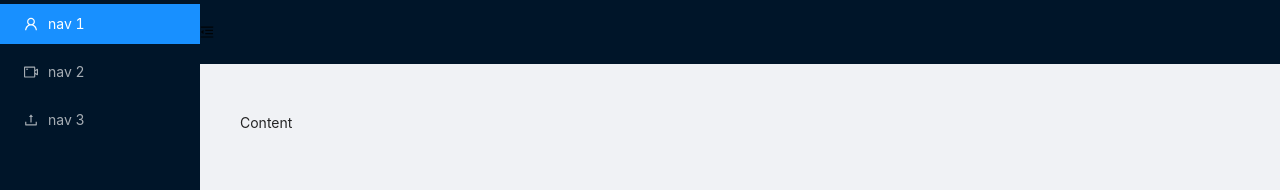
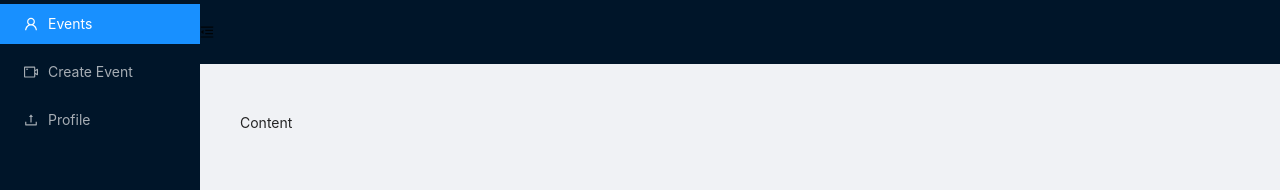
Before and after one commit to Robin-Hood-zjw/events-manipulation-application, a React (Create React App) app in the folder events-app/: page / in a window 1280 px wide. Shown: the top 190 px of the page. Built offline with nearby package versions, Linux system fonts and the light colour scheme.

Commit message:
Task001-Layout/first initializations

```diff
--- a/events-app/src/components/DefaultLayout.js
+++ b/events-app/src/components/DefaultLayout.js
@@ -10,8 +10,9 @@ import React, { useState } from "react";
 
 import "../index.css";
 import "antd/dist/antd.css";
+import MainArea from "./Typography/MainArea/MainAreaRouters";
 
-const { Header, Sider, Content } = Layout;
+const { Header, Sider } = Layout;
 
 const App = () => {
   const [collapsed, setCollapsed] = useState(false);
@@ -27,21 +28,22 @@ const App = () => {
             {
               key: "1",
               icon: <UserOutlined />,
-              label: "nav 1",
+              label: "Events",
             },
             {
               key: "2",
               icon: <VideoCameraOutlined />,
-              label: "nav 2",
+              label: "Create Event",
             },
             {
               key: "3",
               icon: <UploadOutlined />,
-              label: "nav 3",
+              label: "Profile",
             },
           ]}
         />
       </Sider>
+
       <Layout className="site-layout">
         <Header
           className="site-layout-background"
@@ -57,16 +59,8 @@ const App = () => {
             }
           )}
         </Header>
-        <Content
-          className="site-layout-background"
-          style={{
-            margin: "24px 16px",
-            padding: 24,
-            minHeight: 280,
-          }}
-        >
-          Content
-        </Content>
+
+        <MainArea />
       </Layout>
     </Layout>
   );
--- /dev/null
+++ b/events-app/src/components/Typography/MainArea/EventsPage.js
@@ -0,0 +1,21 @@
+import React from "react";
+import { Content } from "antd/lib/layout/layout";
+
+const EventsPage = () => {
+  return (
+    <>
+      <Content
+        className="site-layout-background"
+        style={{
+          margin: "24px 16px",
+          padding: 24,
+          minHeight: 280,
+        }}
+      >
+        Content
+      </Content>
+    </>
+  );
+};
+
+export default EventsPage;
--- /dev/null
+++ b/events-app/src/components/Typography/MainArea/MainAreaRouters.js
@@ -0,0 +1,13 @@
+import React from "react";
+
+import EventsPage from "./EventsPage";
+
+const MainArea = () => {
+  return (
+    <>
+      <EventsPage />
+    </>
+  );
+};
+
+export default MainArea;
```
Also changed, not shown: events-app/src/components/Typography/Header/Header.js (added), events-app/src/components/Typography/Header/Header.scss (added), events-app/src/components/Typography/MainArea/MainArea.scss (added), events-app/src/components/Typography/Sider/Sider.js (added), events-app/src/components/Typography/Sider/Sider.scss (added).
